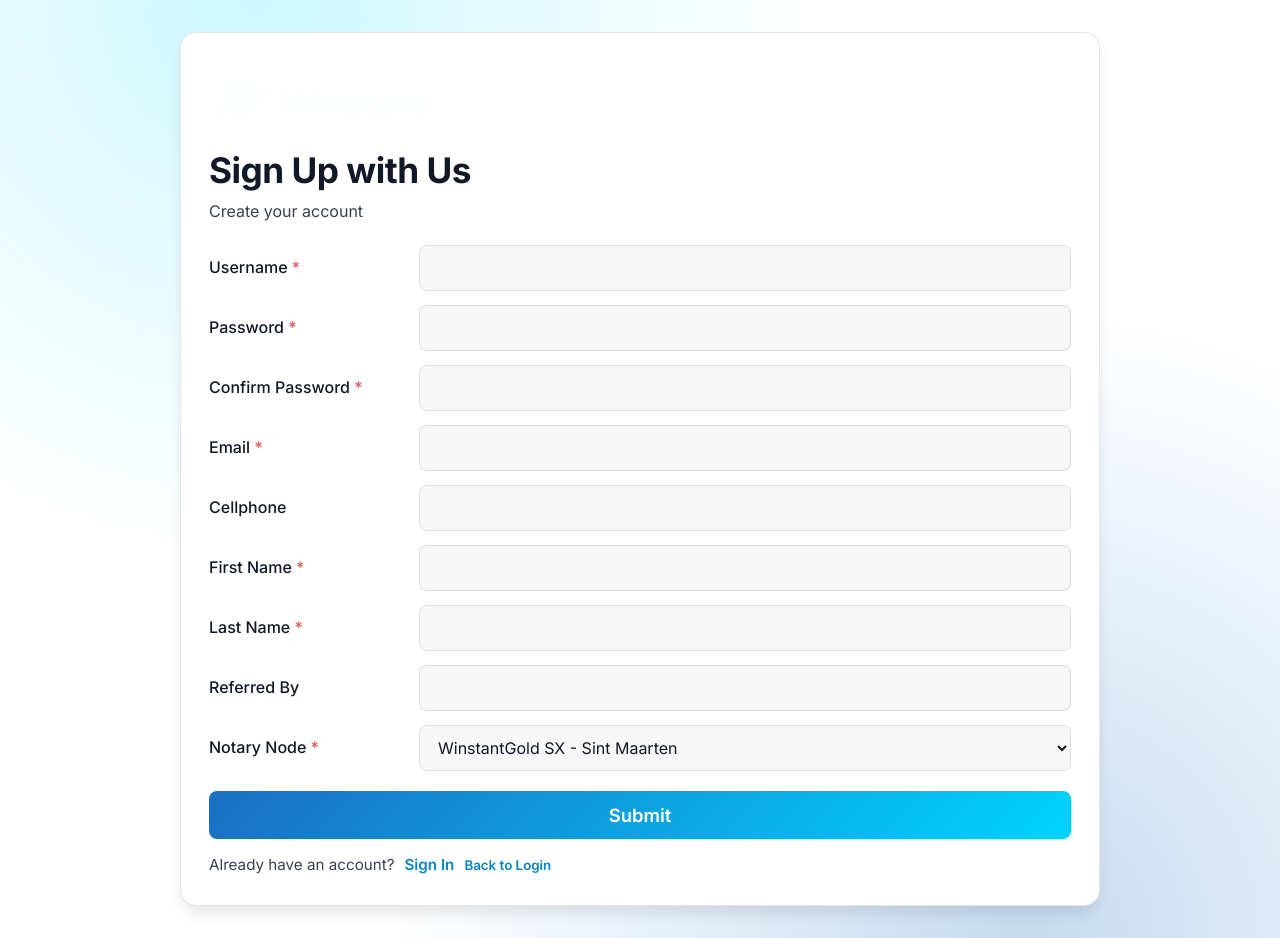
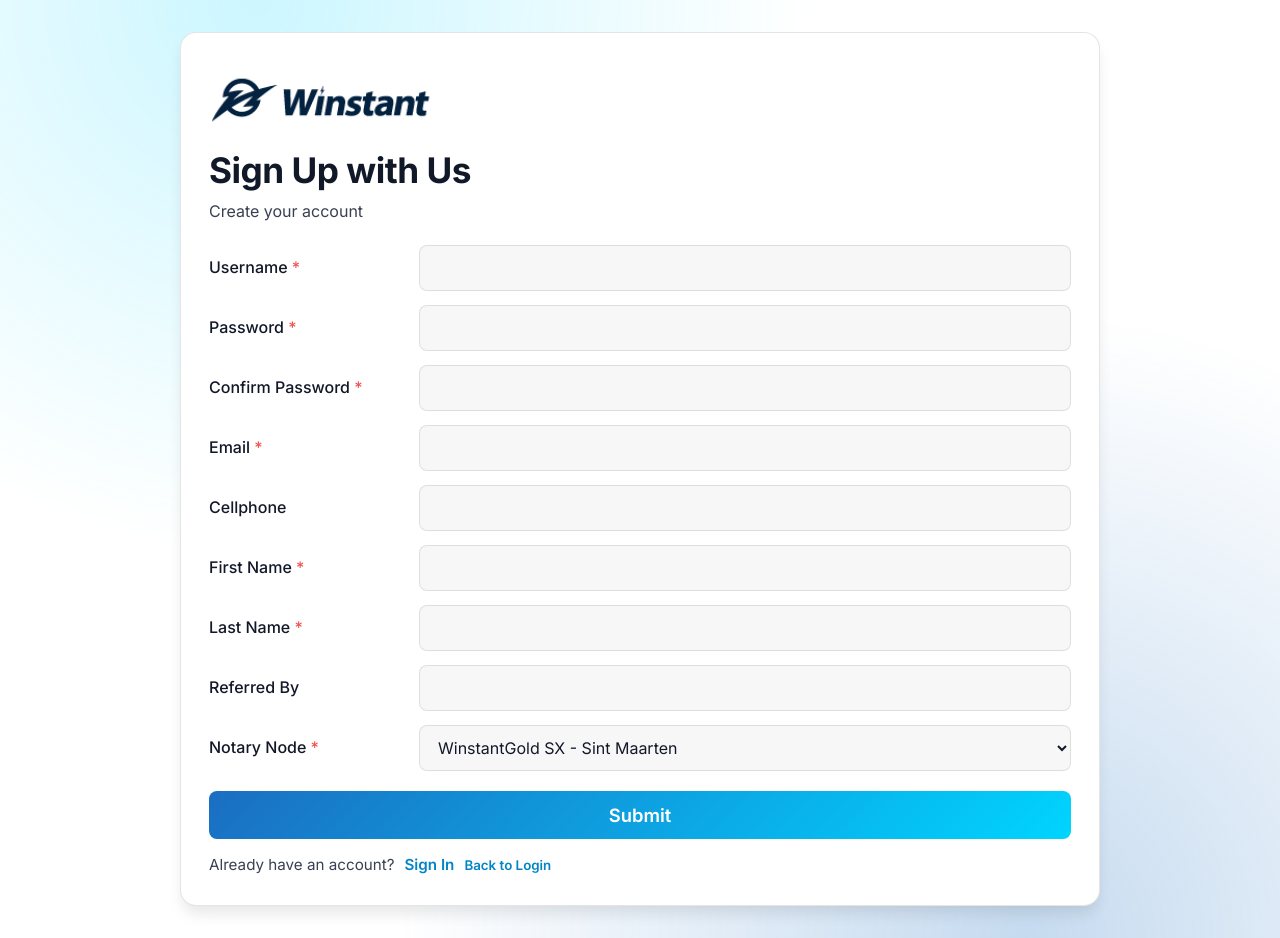
Before and after one commit to rawin22/mini-wallet, a React (Vite) app: page /signup in a window 1280 px wide. Built offline with nearby package versions, Linux system fonts and the light colour scheme; no server answers.

Commit message:
feat: update logo source logic for dark mode and add static web app config

```diff
--- a/src/pages/Login.tsx
+++ b/src/pages/Login.tsx
@@ -11,9 +11,10 @@ export const Login: React.FC = () => {
   const [isLoading, setIsLoading] = useState(false);
   const { login } = useAuth();
   const navigate = useNavigate();
-  const logoSrc = (localStorage.getItem('app_theme') || 'dark') === 'dark'
-    ? '/winstantpay-logo-light.png'
-    : '/winstantpay-logo.png';
+  const storedTheme = localStorage.getItem('app_theme');
+  const prefersDark = window.matchMedia('(prefers-color-scheme: dark)').matches;
+  const isDarkTheme = storedTheme ? storedTheme === 'dark' : prefersDark;
+  const logoSrc = isDarkTheme ? '/winstantpay-logo-light.png' : '/winstantpay-logo.png';
 
   const handleSubmit = async (e: FormEvent<HTMLFormElement>) => {
     e.preventDefault();
--- a/src/pages/Signup.tsx
+++ b/src/pages/Signup.tsx
@@ -32,9 +32,10 @@ export const Signup: React.FC = () => {
     const [success, setSuccess] = useState('');
     const [isSubmitting, setIsSubmitting] = useState(false);
     const navigate = useNavigate();
-    const logoSrc = (localStorage.getItem('app_theme') || 'dark') === 'dark'
-        ? '/winstantpay-logo-light.png'
-        : '/winstantpay-logo.png';
+    const storedTheme = localStorage.getItem('app_theme');
+    const prefersDark = window.matchMedia('(prefers-color-scheme: dark)').matches;
+    const isDarkTheme = storedTheme ? storedTheme === 'dark' : prefersDark;
+    const logoSrc = isDarkTheme ? '/winstantpay-logo-light.png' : '/winstantpay-logo.png';
 
     const updateField = (field: keyof SignupFormState, value: string) => {
         setFormData((prev) => ({ ...prev, [field]: value }));
```
Also changed, not shown: public/staticwebapp.config.json (added, +22 -0 lines).
